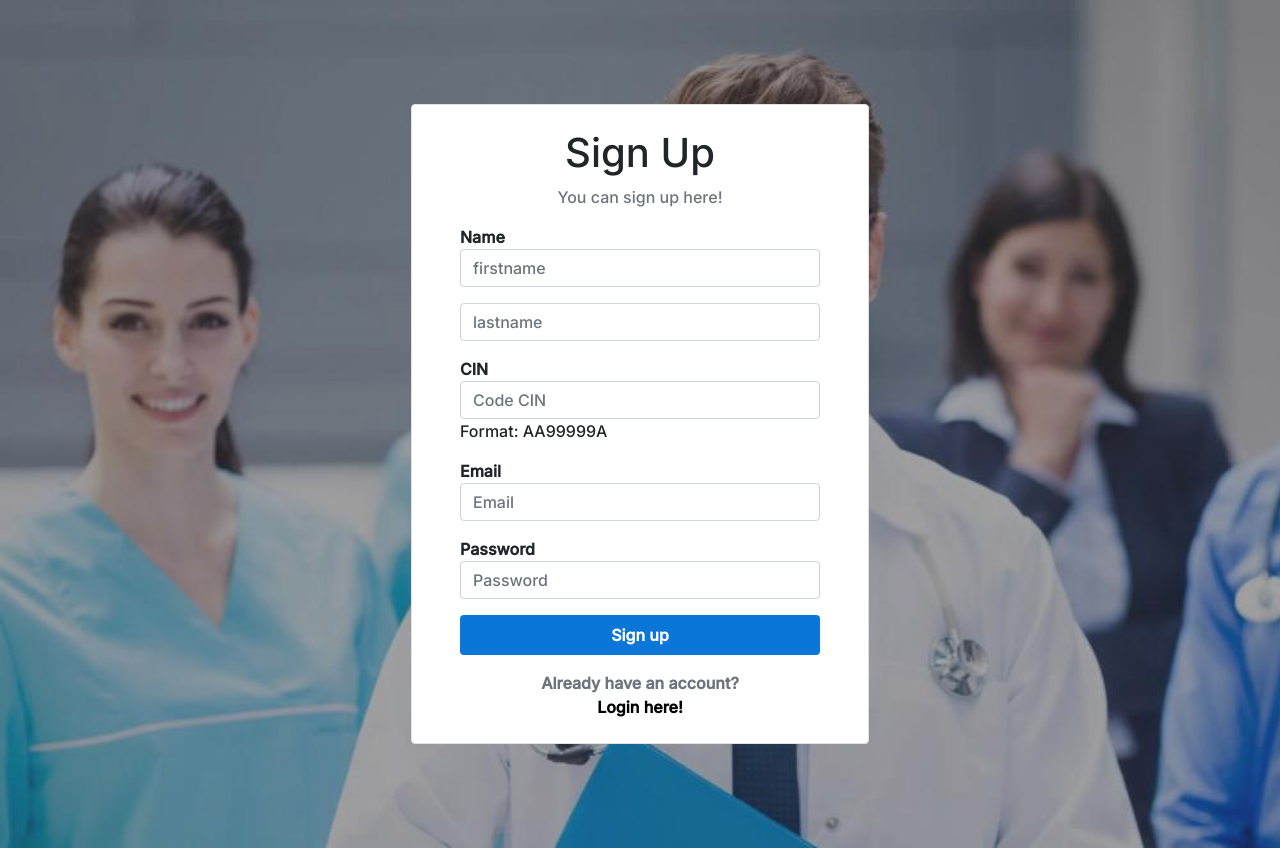
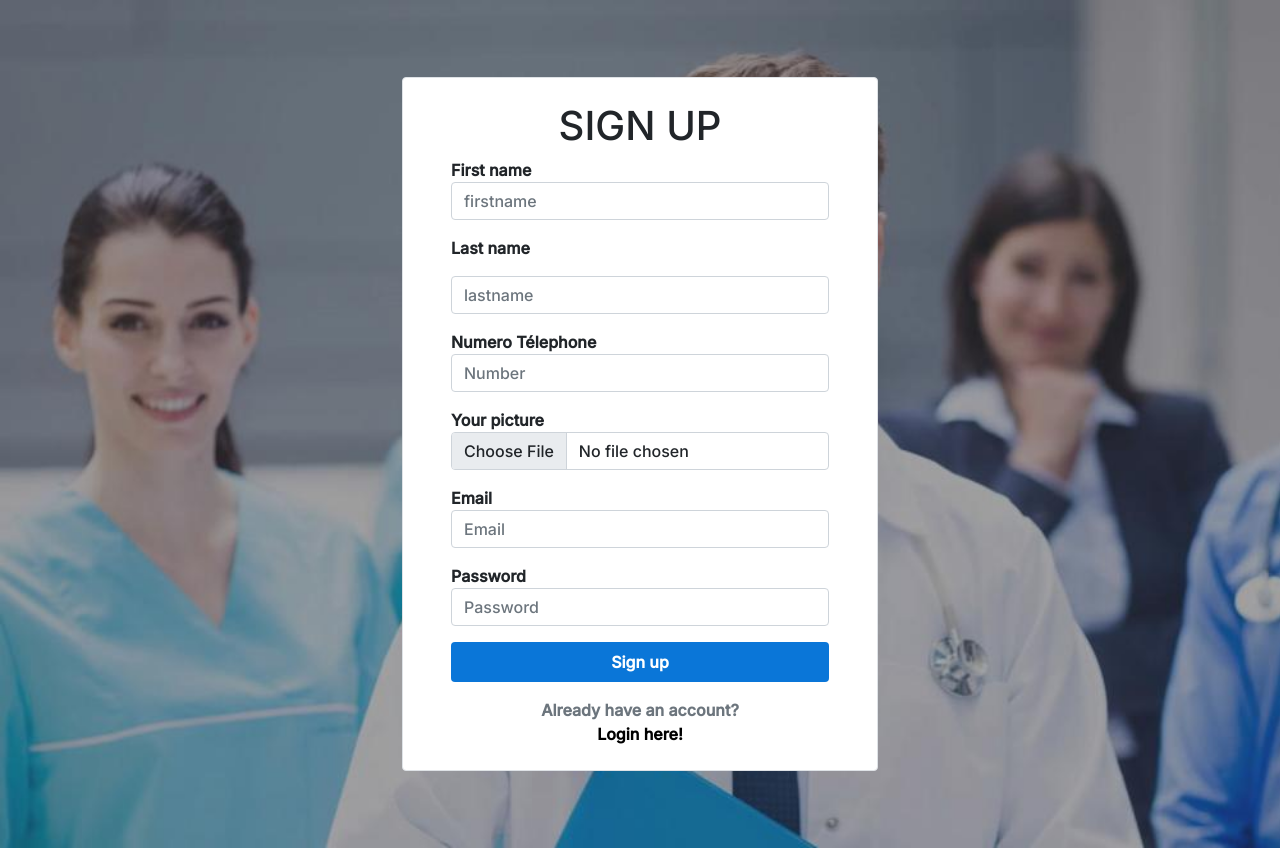
Before and after one commit to Ayope/gestion-hospital, a PHP site: page /Loging-signup/signup.php in a window 1280 px wide. Run offline with PHP 8.4, Linux system fonts and the light colour scheme.

Commit message:
editing signup inputs

```diff
--- a/Classes/user/User.php
+++ b/Classes/user/User.php
@@ -106,7 +106,28 @@ class User{
 
 
    }
+
+
+   public static function signUp($firstName,$lastName,$email,$password,$icon,$role,$NumeroTelephone){
+    $database = new dbconnect();
+    $db = $database->connect_pdo();
+    $stmt= $db->prepare("SELECT * from user where email = '$email'");
+    $stmt->execute();
+    $row = $stmt->fetch();
+    if(!$row){
+      $stmt = $db->prepare("INSERT INTO userdata (`firstName`, `lastName`, `email`, `password`, `icon`, `role`, `NumeroTelephone`) VALUES ('$firstName','$lastName','$email','$password','$icon','$role','$NumeroTelephone')");
+      $stmt->execute();
+
+
+
+
+    }else{
+      echo "email alredy exist!";
+    }
+
+   }
    public function logOut(){
+
 
 
    }
--- a/Classes/user/userScript.php
+++ b/Classes/user/userScript.php
@@ -3,13 +3,21 @@ include 'User.php';
 
 $user = new User;
 
-if(isset($_POST['login']))        signup();
+if(isset($_POST['login']))        logIn();
+if(isset($_POST['signup']))        signUp();
 
-function signup(){
+function logIn(){
 
     $email = $_POST['email'];
     $password = $_POST['password'];
     echo User::login($email,$password);
+
+
+}
+
+
+function signUp(){
+
 
 
 }
--- a/Loging-signup/signup.php
+++ b/Loging-signup/signup.php
@@ -1,3 +1,8 @@
+
+<?php
+include '../Classes/user/userScript.php';
+
+?>
 <!DOCTYPE html>
 <html lang="en">
 <head>
@@ -10,31 +15,40 @@
     <link href="https://cdn.jsdelivr.net/npm/bootstrap@5.0.2/dist/css/bootstrap.min.css" rel="stylesheet" integrity="sha384-EVSTQN3/azprG1Anm3QDgpJLIm9Nao0Yz1ztcQTwFspd3yD65VohhpuuCOmLASjC" crossorigin="anonymous">
     <!-- Icons -->
 	<link rel="stylesheet" href="https://cdn.jsdelivr.net/npm/bootstrap-icons@1.10.2/font/bootstrap-icons.css">
-    <link href="../../Assests/css/main.css" rel="stylesheet"/>
-    <link href="../../Assests/css/parsley.css" rel="stylesheet"/>
+    <link href="../Assests/css/main.css" rel="stylesheet"/>
+    <link href="../Assests/css/parsley.css" rel="stylesheet"/>
 
 </head>
-<body style="background-image: url('../../Assests/images/bg01.jpg'); background-size: cover;">
+<body style="background-image: url('../Assests/images/bg01.jpg'); background-size: cover;">
 
     <div class="d-flex justify-content-center align-items-center my-4" style="height: 100vh;">
-        <form action="" method="POST" id="form" data-parsley-validate class="border bg-white rounded px-5 py-4">
+        <form action="" method="POST" id="form" data-parsley-validate class="border bg-white rounded px-5 py-4 ">
 
             <div class="text-center">
-                <h1 id="title">Sign Up</h1>
-                <p class="text-muted fw-light">You can sign up here!</p>
+                <h1 id="title">SIGN UP</h1>
             </div>
 
-            <p class="mb-0">Name</p>
+            <p class="mb-0">First name</p>
             <div class="pb-3">
                 <input type="text" id="firstnameId" data-parsley-type="alphanum" class="form-control me-1" name="firstname" placeholder="firstname" required>
+                </div>
+                <p class="mb-0">Last name</p>
+
+                <div class="pb-3">
+
                 <input type="text" id="lastnameId" data-parsley-type="alphanum"	class="form-control mt-3" name="lastname" placeholder="lastname" required>
+
+                </div>
+
+            <div class="pb-3">
+                <label for="cin_inpt" id="cinLabel">Numero Télephone</label>
+                <input type="text" id="cin_inpt" data-parsley-type="alphanum"
+                class="form-control" size="30" name="number" placeholder = "Number" required>
             </div>
 
             <div class="pb-3">
-                <label for="cin_inpt" id="cinLabel">CIN</label>
-                <input type="text" id="cin_inpt" data-parsley-type="alphanum"
-                class="form-control" size="30" name="cin" placeholder = "Code CIN" required>
-                <label class="mb-0 text-dark fw-light">Format: AA99999A</label>
+                <label for="email_inpt" id="emaiLabel">Your picture</label>
+                <input type="file"  class="form-control" name="icon" data-parsley-type="email"	required>
             </div>
 
             <div class="pb-3">
@@ -69,8 +83,8 @@
 
     </div>
 
-    <script src="../../Assests/js/jquery.js"></script>
-    <script src="../../Assests/js/parsley.js"></script>
+    <script src="../Assests/js/jquery.js"></script>
+    <script src="../Assests/js/parsley.js"></script>
 
     <script>
         $('#form').parsley();
```
